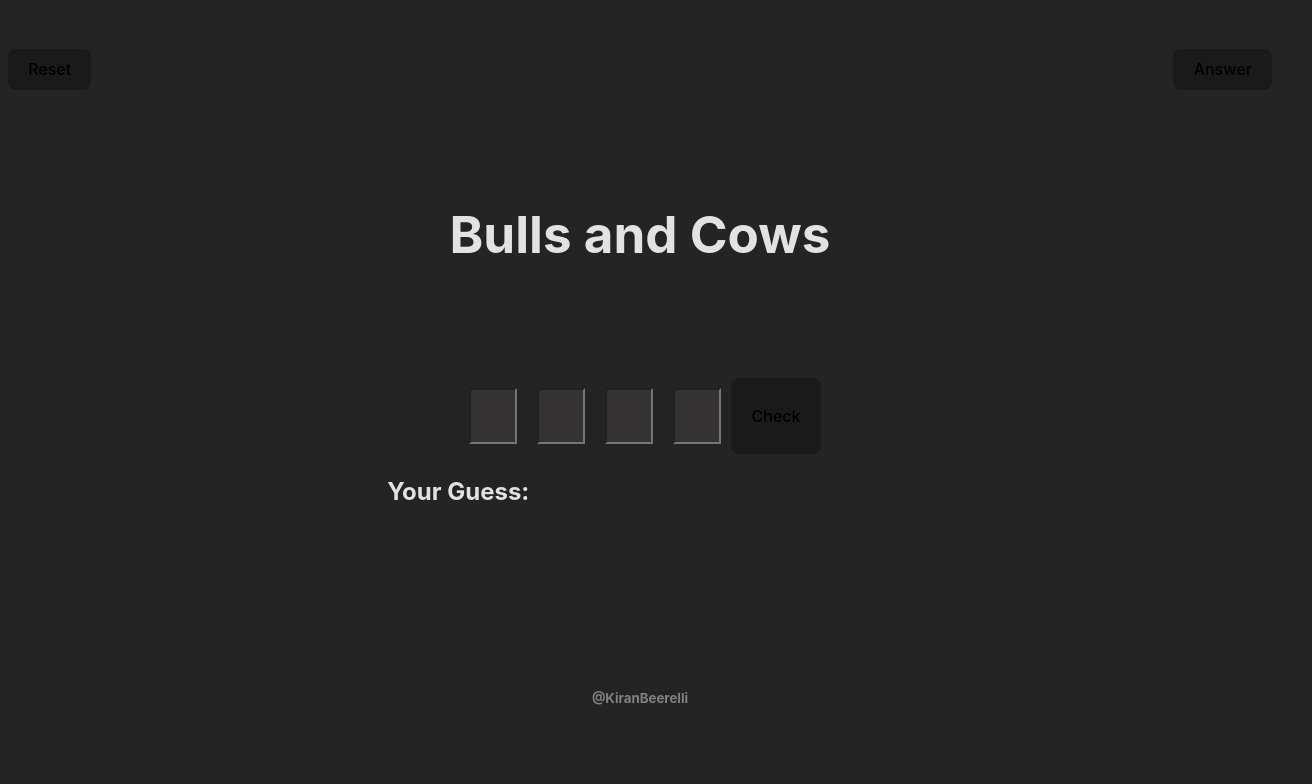
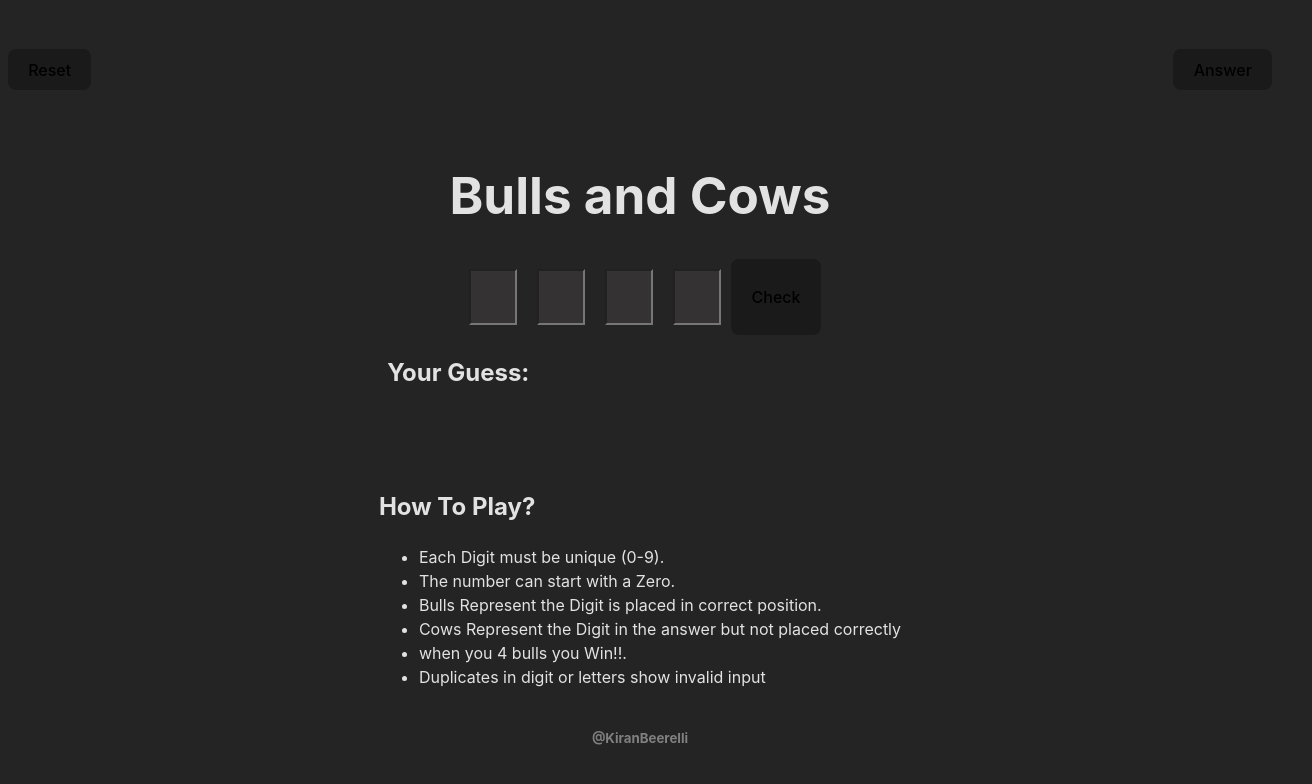
Before and after one commit to Poseidon-Heir/Gamebullsandcows, a React (Create React App) app: page / in a window 1280 px wide. Shown: the top 784 px of the page, 1312 px wide, since content can reach past the window. Built offline with nearby package versions, Linux system fonts and the light colour scheme.

Commit message:
added instructions on how to play and added number of attempts

```diff
--- a/src/App.css
+++ b/src/App.css
@@ -6,7 +6,7 @@
   align-items: center;
   flex-direction: column;
   width:100%;
-  height: 100vh;
+  min-height: 100vh;
 }
 
 .resetoption{
--- a/src/App.jsx
+++ b/src/App.jsx
@@ -4,9 +4,11 @@
 import './App.css'
 import Footer from './footer'
 import Gameboard from './gameboard'
+import Instructions from './instructions';
 
 function App() {
   // const [count, setCount] = useState(0)
+
 
  const reveal = () =>{
   const answer =  sessionStorage.getItem("computer_number");
@@ -17,12 +19,14 @@ function App() {
  }
 
   return <div className='container'>
-   <div style={{display:'flex',justifyContent:"space-between",width:"100%"}}>
+
+   <div style={{display:'flex',justifyContent:"space-between",width:"100%",padding:"40px"}}>
     <button className='resetoption'   onClick={()=> window.location.reload(true)}>Reset</button>
     <button className='answer' onClick={reveal}>Answer</button>
     </div>
           <h1>Bulls and Cows</h1>
 <Gameboard/>
+<Instructions/>
 <Footer/>
   </div>
 
--- a/src/gameboard.jsx
+++ b/src/gameboard.jsx
@@ -18,6 +18,7 @@ const Gameboard = () =>{
     const [guess, setGuess] = useState("");
     const [buttonstate,setButtonstate]=useState(false);
 
+   const [count,setCount] = useState(0);
 
     // console.log(guess);
 
@@ -73,6 +74,7 @@ const Gameboard = () =>{
 //    console.log(givennumber);
     let bulls = 0;
     let cows = 0;
+    setCount(count+1);
 
     for (let i = 0; i <4; i++) {
       if (givennumber[i] === secretNumber[i]) {
@@ -83,9 +85,10 @@ const Gameboard = () =>{
     }
 
     if (bulls === 4) {
-      setResult("Congratulations! You guess the secret number.");
+      setResult(`Congratulations! You guess the secret number. In ${count} attempts`);
       setAttempts("");
       setButtonstate(true);
+
     } else {
       const tries = `Bulls: ${bulls}, Cows: ${cows} : ${givennumber} `;
       // setResult(`Bulls: ${bulls}, Cows: ${cows} `);
--- /dev/null
+++ b/src/instructions.jsx
@@ -0,0 +1,21 @@
+import { useState } from "react";
+
+export default function Instructions (){
+
+    return (
+    <div>
+    <h2>How To Play?</h2>
+    <ul>
+        <li>Each Digit must be unique (0-9).</li>
+        <li>The number can start with a Zero.</li>
+        <li>Bulls Represent the Digit is placed in correct position.</li>
+        <li>Cows Represent the Digit in the answer but not placed correctly</li>
+        <li>when you 4 bulls you Win!!.</li>
+        <li>Duplicates in digit or letters show invalid input</li>
+    </ul>
+
+
+    </div>
+);
+
+}
```
Also changed, not shown: src/index.css (+1 -13 lines).
